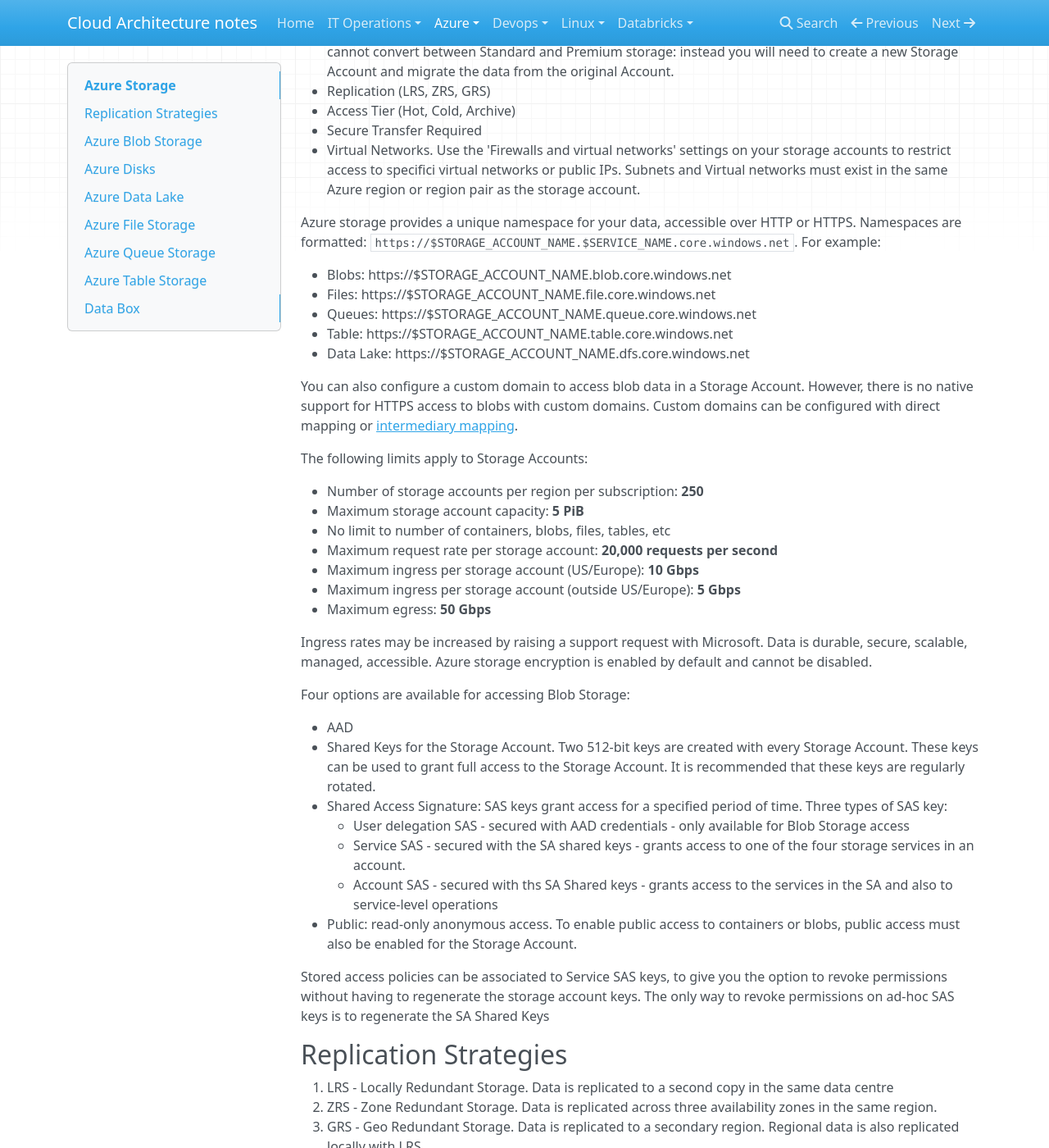
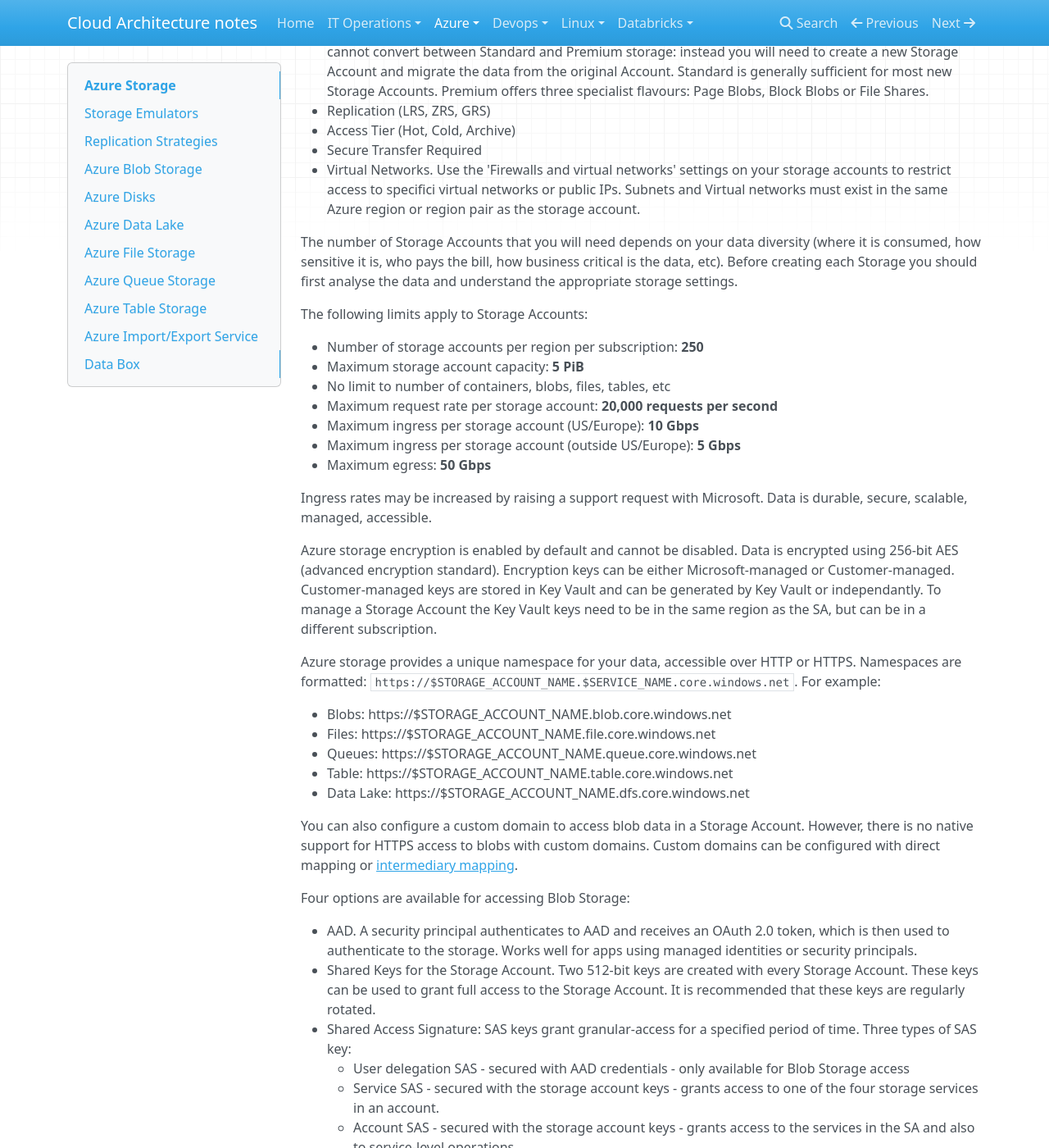
Before and after one commit to dram1964/cloudarchitect, an MkDocs documentation site: the page built from docs/azure/storage.md, in a window 1280 px wide and 1400 px high, scrolled down 331 px. Shown: the whole window at 82% size. Built offline with MkDocs 1.6.1, drawn with Linux system fonts in a browser that asks for light colours; nearby versions of some CDN libraries; some of the changed text lies outside the part shown.

Commit message:
adding az104 storage notes

```diff
--- a/docs/azure/storage.md
+++ b/docs/azure/storage.md
@@ -10,16 +10,44 @@
 - Subscription (for billing)
 - Location (where the data is stored)
 - Performance (Standard or Premium). Premium is intended for low-latency
-data access and uses SSDs. You cannot convert between Standard and Premium storage: instead you will
-need to create a new Storage Account and migrate the data from the original Account.
+data access and uses SSDs. You cannot convert between Standard and
+Premium storage: instead you will need to create a new Storage
+Account and migrate the data from the original Account. Standard is
+generally sufficient for most new Storage Accounts. Premium offers three
+specialist flavours: Page Blobs, Block Blobs or File Shares.
 - Replication (LRS, ZRS, GRS)
 - Access Tier (Hot, Cold, Archive)
 - Secure Transfer Required
 - Virtual Networks. Use the 'Firewalls and virtual networks' settings on your storage accounts to restrict access to specifici virtual networks or public IPs. Subnets and Virtual networks must exist in the same Azure region or region pair as the storage account.
 
+The number of Storage Accounts that you will need depends on your data
+diversity (where it is consumed, how sensitive it is, who pays the bill,
+how business critical is the data, etc). Before creating each Storage
+you should first analyse the data and understand the appropriate storage
+settings.
 
-Azure storage provides a unique namespace for your data, accessible over HTTP or HTTPS.
-Namespaces are formatted: <code>https://$STORAGE_ACCOUNT_NAME.$SERVICE_NAME.core.windows.net</code>. For example:
+The following limits apply to Storage Accounts:
+
+- Number of storage accounts per region per subscription: <strong>250</strong>
+- Maximum storage account capacity: <strong>5 PiB</strong>
+- No limit to number of containers, blobs, files, tables, etc
+- Maximum request rate per storage account: <strong>20,000 requests per second</strong>
+- Maximum ingress per storage account (US/Europe): <strong>10 Gbps</strong>
+- Maximum ingress per storage account (outside US/Europe): <strong>5 Gbps</strong>
+- Maximum egress: <strong>50 Gbps</strong>
+
+Ingress rates may be increased by raising a support request with Microsoft. Data is durable, secure, scalable, managed, accessible.
+
+Azure storage encryption is enabled by default and cannot be disabled.
+Data is encrypted using 256-bit AES (advanced encryption standard).
+Encryption keys can be either Microsoft-managed or Customer-managed.
+Customer-managed keys are stored in Key Vault and can be generated by
+Key Vault or independantly. To manage a Storage Account the Key Vault
+keys need to be in the same region as the SA, but can be in a
+different subscription.
+
+Azure storage provides a unique namespace for your data, accessible
+over HTTP or HTTPS.  Namespaces are formatted: <code>https://$STORAGE_ACCOUNT_NAME.$SERVICE_NAME.core.windows.net</code>. For example:
 
 - Blobs: https://$STORAGE_ACCOUNT_NAME.blob.core.windows.net
 - Files: https://$STORAGE_ACCOUNT_NAME.file.core.windows.net
@@ -31,32 +59,47 @@
 there is no native support for HTTPS access to blobs with custom domains. Custom domains
 can be configured with direct mapping or [intermediary mapping](https://learn.microsoft.com/en-us/azure/storage/blobs/storage-custom-domain-name?tabs=azure-portal).
 
-The following limits apply to Storage Accounts:
-
-- Number of storage accounts per region per subscription: <strong>250</strong>
-- Maximum storage account capacity: <strong>5 PiB</strong>
-- No limit to number of containers, blobs, files, tables, etc
-- Maximum request rate per storage account: <strong>20,000 requests per second</strong>
-- Maximum ingress per storage account (US/Europe): <strong>10 Gbps</strong>
-- Maximum ingress per storage account (outside US/Europe): <strong>5 Gbps</strong>
-- Maximum egress: <strong>50 Gbps</strong>
-
-Ingress rates may be increased by raising a support request with Microsoft. Data is durable,
-secure, scalable, managed, accessible. Azure storage encryption is enabled by default and
-cannot be disabled.
-
 Four options are available for accessing Blob Storage:
 
-- AAD
+- AAD. A security principal authenticates to AAD and receives an OAuth 2.0
+token, which is then used to authenticate to the storage. Works well for
+apps using managed identities or security principals.
 - Shared Keys for the Storage Account. Two 512-bit keys are created with every Storage Account. These keys can be used to grant full access to the Storage Account. It is recommended that these keys are regularly rotated.
-- Shared Access Signature: SAS keys grant access for a specified period of time. Three types of SAS key:
+- Shared Access Signature: SAS keys grant granular-access for a specified period of time. Three types of SAS key:
     - User delegation SAS - secured with AAD credentials - only available for Blob Storage access
-    - Service SAS - secured with the SA shared keys - grants access to one of the four storage services in an account.
-    - Account SAS - secured with ths SA Shared keys - grants access to the services in the SA and also to service-level operations
+    - Service SAS - secured with the storage account keys - grants access to one of the four storage services in an account.
+    - Account SAS - secured with the storage account keys - grants access to the services in the SA and also to service-level operations
 - Public: read-only anonymous access. To enable public access to containers or blobs, public access must also be enabled for the Storage Account.
 
-Stored access policies can be associated to Service SAS keys, to give you the option to revoke permissions without having to regenerate the storage account keys. The only way to revoke permissions on
-ad-hoc SAS keys is to regenerate the SA Shared Keys
+SAS URI parameters:
+
+- restype: indicates service or account-level operations
+- sv: storage version
+- ss: storage service
+- st: start time
+- se: expiry time
+- sr: resource
+- sp: permissions
+- sip: ip address ranges
+- spr: ip protocols
+- sig: signature
+
+User Delegation SAS tokens are recommended for applications, as you
+don't have to use the storage account keys in code.
+
+Stored access policies can be associated to Service SAS keys, to give you
+the option to revoke permissions without having to regenerate the
+storage account keys. The only way to revoke permissions on ad-hoc
+SAS keys is to regenerate the SA Shared Keys.
+
+## Storage Emulators
+
+You can use Storage Emulators during development, to avoid incurring
+costs associated with using Azure Storage Accounts:
+
+1. Azure Storage Emulator - uses MSSQL 2012 Express LocalDB to emulate Azure Table, Queue and Blob Storage
+2. Azurite - Node.js open-source emulator
+
 
 ## Replication Strategies
 
@@ -208,6 +251,28 @@
 
 Table Storage is ideal for storing structured or relational data.
 
+## Azure Import/Export Service
+
+Used to securely export data from on-prem to Azure Storage by sending
+disks to an Azure Data Centre or to import data from Azure Storage to
+disks which are then sent to on-prem.
+
+### Create an Import Job:
+
+- Create a Storage Account in Azure for the Import Job
+- Attach the disks to be used to an on-prem server
+- Install the WAImportExport tool on the server
+- Run WAImportExport tool to copy the data to the disks
+- Create an Import Job in Azure Portal
+- Ship the disks to the Azure Data Centre
+
+### Create an Export Job:
+
+- Determine number of disks required to the Export Job
+- Create an Export Job in Azure Portal
+- Ship the disks to the Data Centre
+- Disks are returned with the required data
+
 ## Data Box
 
 - Data Box is a physical storage device with a maximum capacity of 80TB
```
Also changed, not shown: docs/azure/az104.md (+36 -0 lines).
